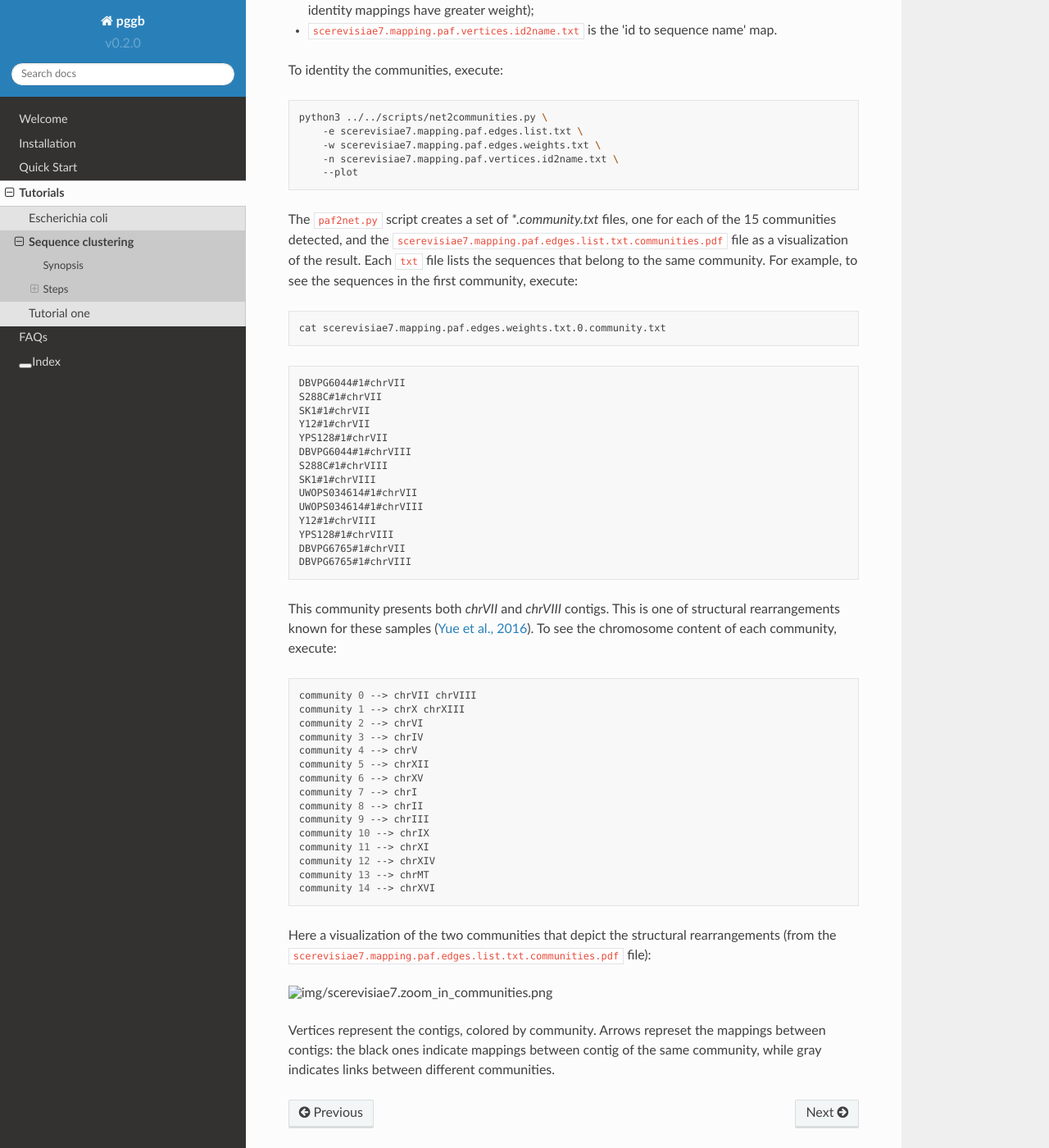
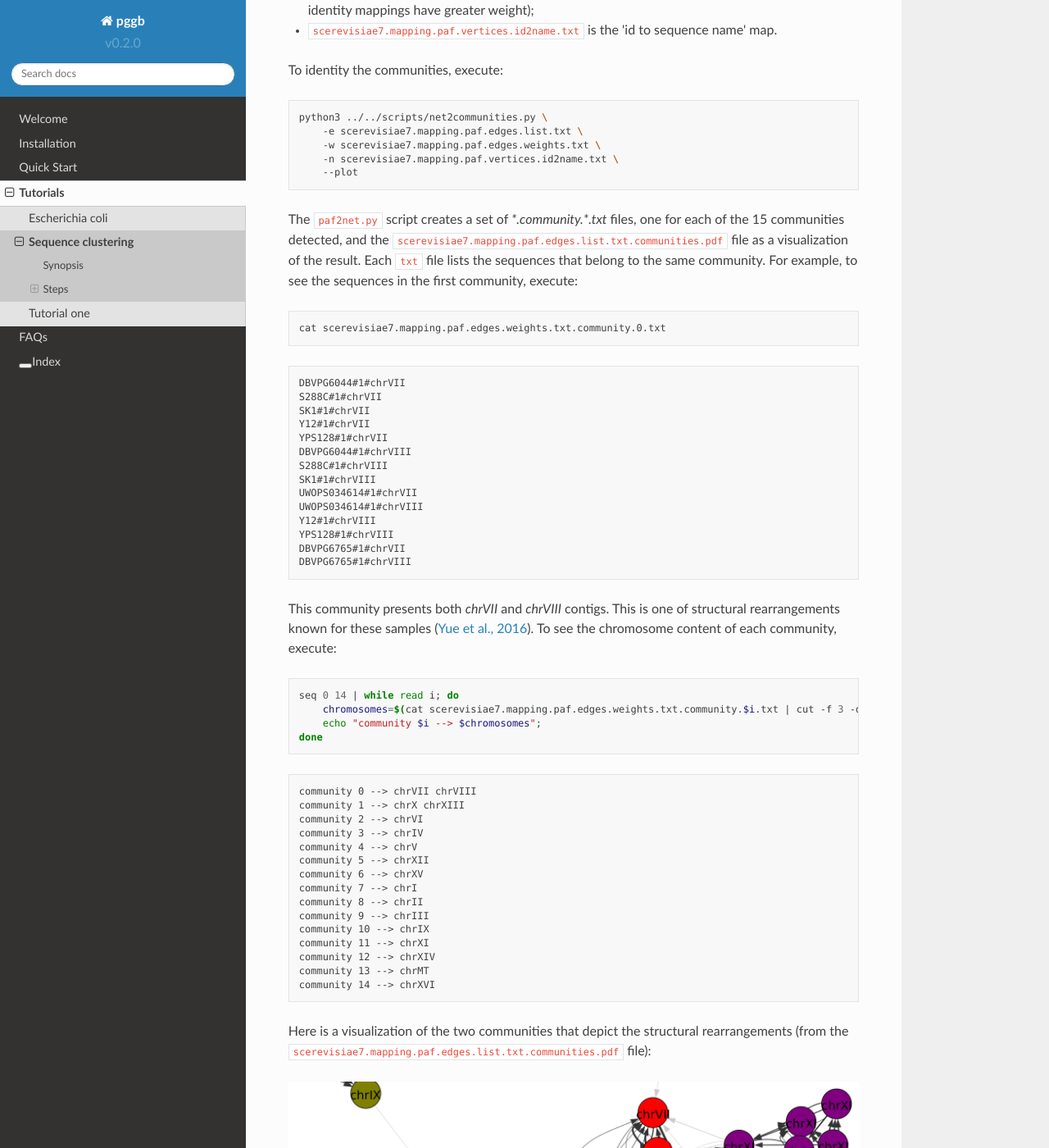
Before and after one commit to pangenome/pggb, a Sphinx documentation site: the page built from docs/rst/tutorials/sequence_clustering.rst, in a window 1280 px wide and 1400 px high, scrolled down 2095 px. Shown: the whole window at 82% size. Built offline with Sphinx 7.4.7 and the Read the Docs theme 2.0.0, drawn with Linux system fonts in a browser that asks for light colours; some of the changed text lies outside the part shown.

Commit message:
data partitioning; fixes; missing image

```diff
--- a/docs/conf.py
+++ b/docs/conf.py
@@ -20,13 +20,13 @@
 # -- Project information -----------------------------------------------------
 
 project = u'pggb'
-copyright = '2022, Erik Garrison, .... Revision v0.2.0-fd880d2'
+copyright = '2022, Erik Garrison, .... Revision v0.2.0-196590d'
 author = u'Erik Garrison, ...'
 
 # The short X.Y version
 version = 'v0.2.0'
 # The full version, including alpha/beta/rc tags
-release = 'fd880d2'
+release = '196590d'
 
 
 # -- General configuration ---------------------------------------------------
--- a/docs/rst/tutorials/sequence_clustering.rst
+++ b/docs/rst/tutorials/sequence_clustering.rst
@@ -116,14 +116,14 @@
         -n scerevisiae7.mapping.paf.vertices.id2name.txt \
         --plot
 
-The ``paf2net.py`` script creates a set of `*.community.txt` files, one for each of the 15 communities detected, and the
+The ``paf2net.py`` script creates a set of `*.community.*.txt` files, one for each of the 15 communities detected, and the
 ``scerevisiae7.mapping.paf.edges.list.txt.communities.pdf`` file as a visualization of the result.
 Each ``txt`` file lists the sequences that belong to the same community. For example, to see the sequences in the first community,
 execute:
 
 .. code-block:: bash
 
-    cat scerevisiae7.mapping.paf.edges.weights.txt.0.community.txt
+    cat scerevisiae7.mapping.paf.edges.weights.txt.community.0.txt
 
 .. code-block:: none
 
@@ -148,6 +148,13 @@
 
 .. code-block:: bash
 
+    seq 0 14 | while read i; do
+        chromosomes=$(cat scerevisiae7.mapping.paf.edges.weights.txt.community.$i.txt | cut -f 3 -d '#' | sort | uniq | tr '\n' ' ');
+        echo "community $i --> $chromosomes";
+    done
+
+.. code-block:: none
+
     community 0 --> chrVII chrVIII
     community 1 --> chrX chrXIII
     community 2 --> chrVI
@@ -164,10 +171,32 @@
     community 13 --> chrMT
     community 14 --> chrXVI
 
-Here a visualization of the two communities that depict the structural rearrangements (from the
+Here is a visualization of the two communities that depict the structural rearrangements (from the
 ``scerevisiae7.mapping.paf.edges.list.txt.communities.pdf`` file):
 
 .. image:: /img/scerevisiae7.zoom_in_communities.png
 
 Vertices represent the contigs, colored by community. Arrows represet the mappings between contigs: the black ones
 indicate mappings between contig of the same community, while gray indicates links between different communities.
+
+
+-------------------------
+Data partitioning
+-------------------------
+
+Each community can be managed by ``pggb`` independently of the others. To partition the communities, execute:
+
+.. code-block:: bash
+
+    seq 0 14 | while read i; do
+        echo "community $i"
+        samtools faidx scerevisiae7.fasta.gz $(cat scerevisiae7.mapping.paf.edges.weights.txt.community.$i.txt) | \
+        bgzip -@ 4 -c > scerevisiae7.community.$i.fa.gz
+        samtools faidx scerevisiae7.community.$i.fa.gz
+    done
+
+All ``scerevisiae7.community.*.fa.gz`` files are ready to be processed separately with ``pggb``.
+
+.. note::
+
+	If you need to join all ``pggb``'s partitioned graphs again, you can use ``odgi squeeze`` (see its `documentation <https://odgi.readthedocs.io/en/latest/rst/commands/odgi_squeeze.html>`_).
```
Also changed, not shown: docs/img/scerevisiae7.zoom_in_communities.png (added), 1 other file.
